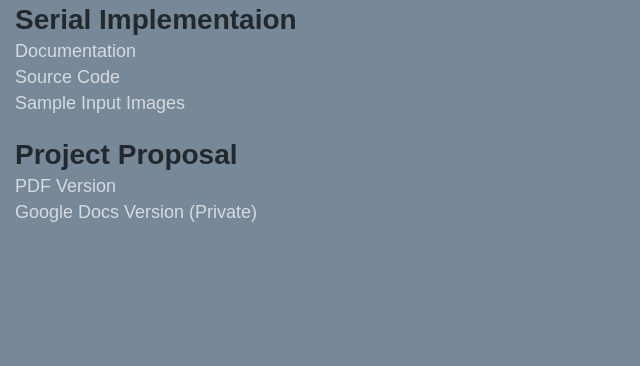
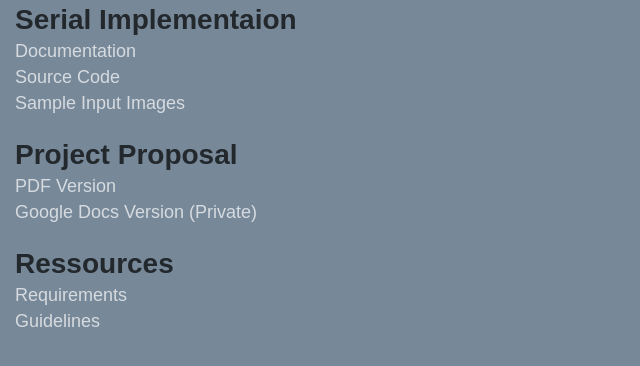
Before and after one commit to vkonen1/cmsc483, a plain HTML site: page index.html in a window 1280 px wide. Shown: the part 84-450 px from the top of the page, without its empty margins (0-640 px from the left). Drawn offline with Linux system fonts and the light colour scheme.

Commit message:
Added links to resources;

```diff
--- a/index.html
+++ b/index.html
@@ -17,5 +17,10 @@
 			<p><a href="documents/ablomer1_vkonen1_project_proposal.pdf" target="_blank">PDF Version</a></p>
 			<p><a href="https://docs.google.com/document/d/1QzCqTJhBwT2-3W4D93P3djetgKL0iGetsffDX5P5BHY/edit" target="_blank">Google Docs Version (Private)</a></p>
 		</div>
+		<div class="phase-section">
+			<h2>Ressources</h2>
+			<p><a href="http://www.csee.umbc.edu/~tsimo1/CMSC483/project.html" target="_blank">Requirements</a></p>
+			<p><a href="http://www.csee.umbc.edu/~tsimo1/CMSC483/TR_how_to.html" target="_blank">Guidelines</a></p>
+		</div>
 	</body>
 </html>
```
